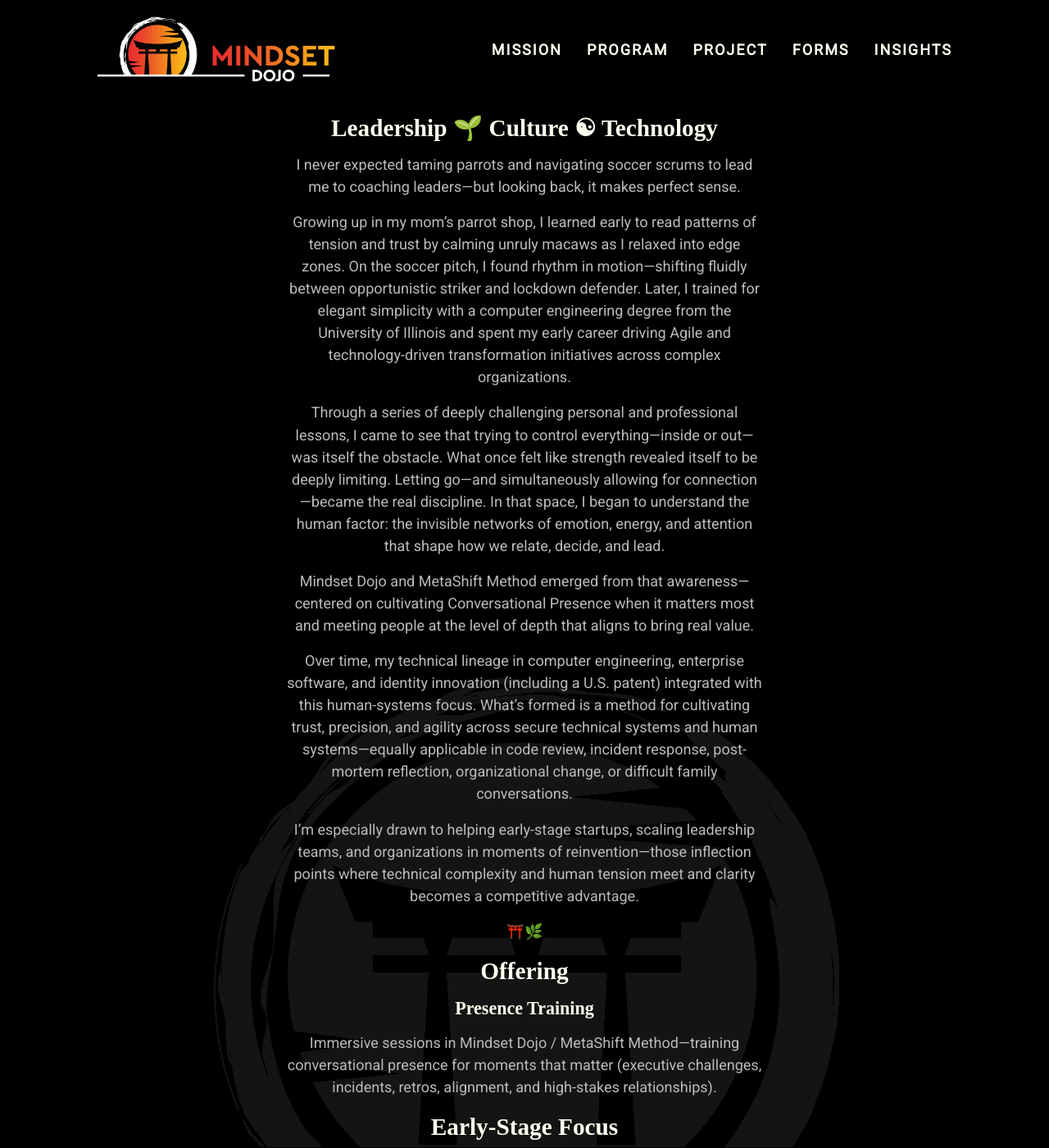
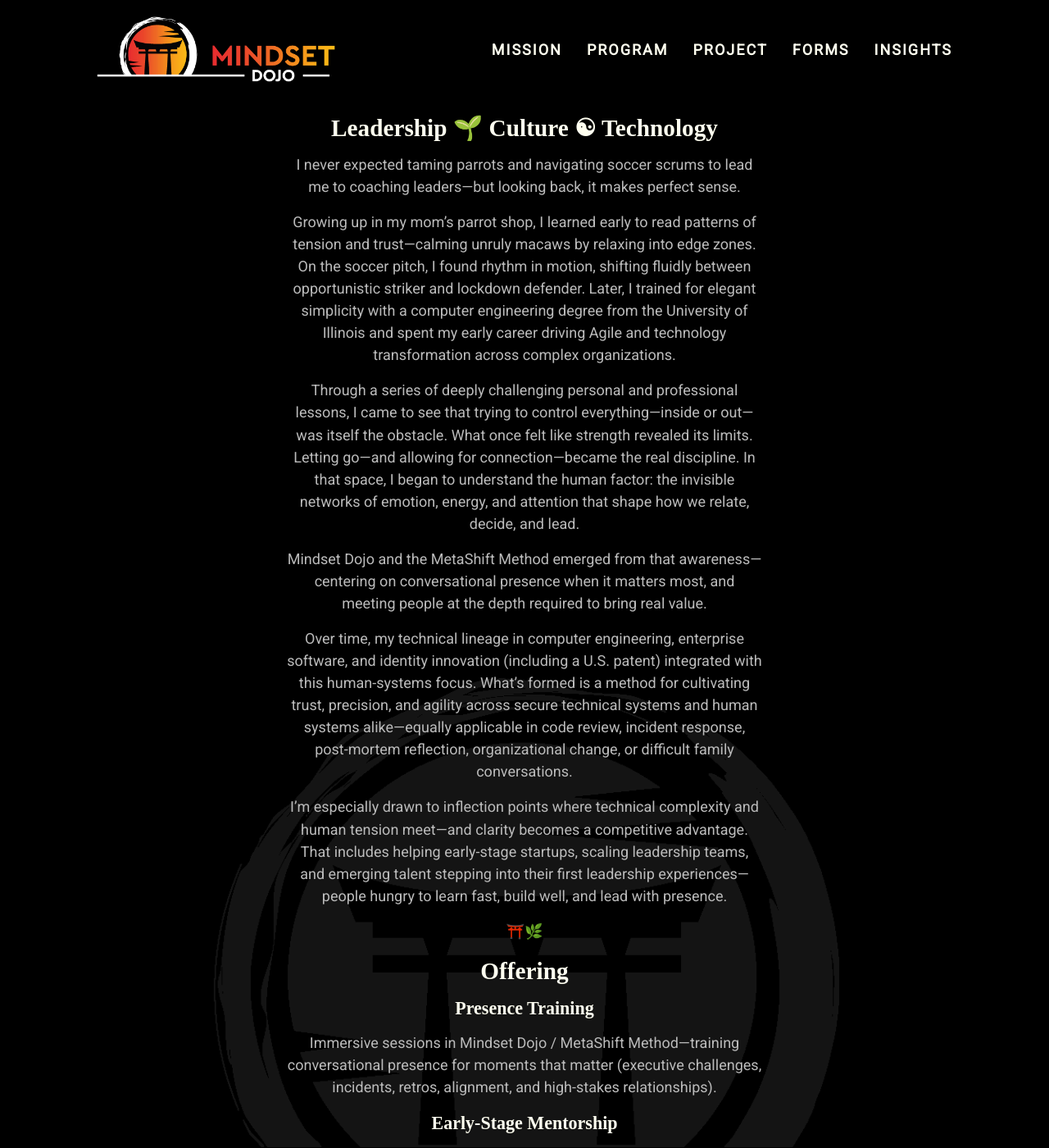
Before and after one commit to mindset-dojo/mindset-dojo.github.io, a Jekyll site: the page built from _authors/michael-basil.md, in a window 1280 px wide and 1400 px high, scrolled down 465 px. Shown: the whole window at 82% size. Built offline with Jekyll 4.4.1, drawn with Linux system fonts in a browser that asks for light colours; some web fonts are replaced; some of the changed text lies outside the part shown.

Commit message:
refactor: Michael Basil offerings

```diff
--- a/_authors/michael-basil.md
+++ b/_authors/michael-basil.md
@@ -23,20 +23,35 @@
   coaching leaders—but looking back, it makes perfect sense.
 
   Growing up in my mom’s parrot shop, I learned early to read patterns of tension
-  and trust by calming unruly macaws as I relaxed into edge zones. On the soccer
-  pitch, I found rhythm in motion—shifting fluidly between opportunistic striker
+  and trust—calming unruly macaws by relaxing into edge zones. On the soccer
+  pitch, I found rhythm in motion, shifting fluidly between opportunistic striker
   and lockdown defender. Later, I trained for elegant simplicity with a computer
   engineering degree from the University of Illinois and spent my early career
-  driving Agile and technology-driven transformation initiatives across complex
-  organizations.
+  driving Agile and technology transformation across complex organizations.
 
-  Through a series of deeply challenging personal and professional lessons, I came to see that trying to control everything—inside or out—was itself the obstacle. What once felt like strength revealed itself to be deeply limiting. Letting go—and simultaneously allowing for connection—became the real discipline. In that space, I began to understand the human factor: the invisible networks of emotion, energy, and attention that shape how we relate, decide, and lead.
+  Through a series of deeply challenging personal and professional lessons, I came
+  to see that trying to control everything—inside or out—was itself the obstacle.
+  What once felt like strength revealed its limits. Letting go—and allowing for
+  connection—became the real discipline. In that space, I began to understand the
+  human factor: the invisible networks of emotion, energy, and attention that shape
+  how we relate, decide, and lead.
 
-  Mindset Dojo and MetaShift Method emerged from that awareness—centered on cultivating Conversational Presence when it matters most and meeting people at the level of depth that aligns to bring real value.
+  Mindset Dojo and the MetaShift Method emerged from that awareness—centering on
+  conversational presence when it matters most, and meeting people at the depth
+  required to bring real value.
 
-  Over time, my technical lineage in computer engineering, enterprise software, and identity innovation (including a U.S. patent) integrated with this human-systems focus. What’s formed is a method for cultivating trust, precision, and agility across secure technical systems and human systems—equally applicable in code review, incident response, post-mortem reflection, organizational change, or difficult family conversations.
+  Over time, my technical lineage in computer engineering, enterprise software, and
+  identity innovation (including a U.S. patent) integrated with this human-systems
+  focus. What’s formed is a method for cultivating trust, precision, and agility
+  across secure technical systems and human systems alike—equally applicable in
+  code review, incident response, post-mortem reflection, organizational change,
+  or difficult family conversations.
 
-  I’m especially drawn to helping early-stage startups, scaling leadership teams, and organizations in moments of reinvention—those inflection points where technical complexity and human tension meet and clarity becomes a competitive advantage.
+  I’m especially drawn to inflection points where technical complexity and human
+  tension meet—and clarity becomes a competitive advantage. That includes helping
+  early-stage startups, scaling leadership teams, and emerging talent stepping
+  into their first leadership experiences—people hungry to learn fast, build well,
+  and lead with presence.
 
   ⛩️🌿
 
@@ -44,19 +59,23 @@
 
   #### Presence Training
 
-  Immersive sessions in Mindset Dojo / MetaShift Method—training conversational presence for moments that matter (executive challenges, incidents, retros, alignment, and high-stakes relationships).
+  Immersive sessions in Mindset Dojo / MetaShift Method—training conversational
+  presence for moments that matter (executive challenges, incidents, retros,
+  alignment, and high-stakes relationships).
 
-  ### Early-Stage Focus
+  #### Early-Stage Mentorship
 
-  Especially drawn to founders and emerging talent at the edge of discovery—early-stage startups, students, and new grads hungry to learn fast, build well, and lead with presence.
+  Focused guidance for founders, students, and first-time leaders navigating their first growth curves—where learning through feedback, reflection, and small experiments builds confidence and clarity in motion.
 
-  #### Strategic Mentorship
+  #### Strategic Engagement
 
-  Multi-dimensional mentorship that meets you in technical, relational, and organizational complexity—integrating Zero Trust, Agile flow, and human-systems design.”
+  Multi-dimensional engagement that meets deep technical, relational, and organizational complexity—integrating Zero Trust, Agile flow, and Human Experience principles to align growth with grounded presence.
 
   #### Resident Expertise
 
-  In-residence support through scaling or reinvention—bridging DevSecOps, Zero Trust identity, Agile transformation, and embodied leadership to stabilize delivery and culture.
+  In-residence support through scaling or reinvention—bridging DevSecOps, Zero
+  Trust identity, Agile transformation, and embodied leadership to stabilize
+  delivery and culture.
 
   ### Connect
 
```
